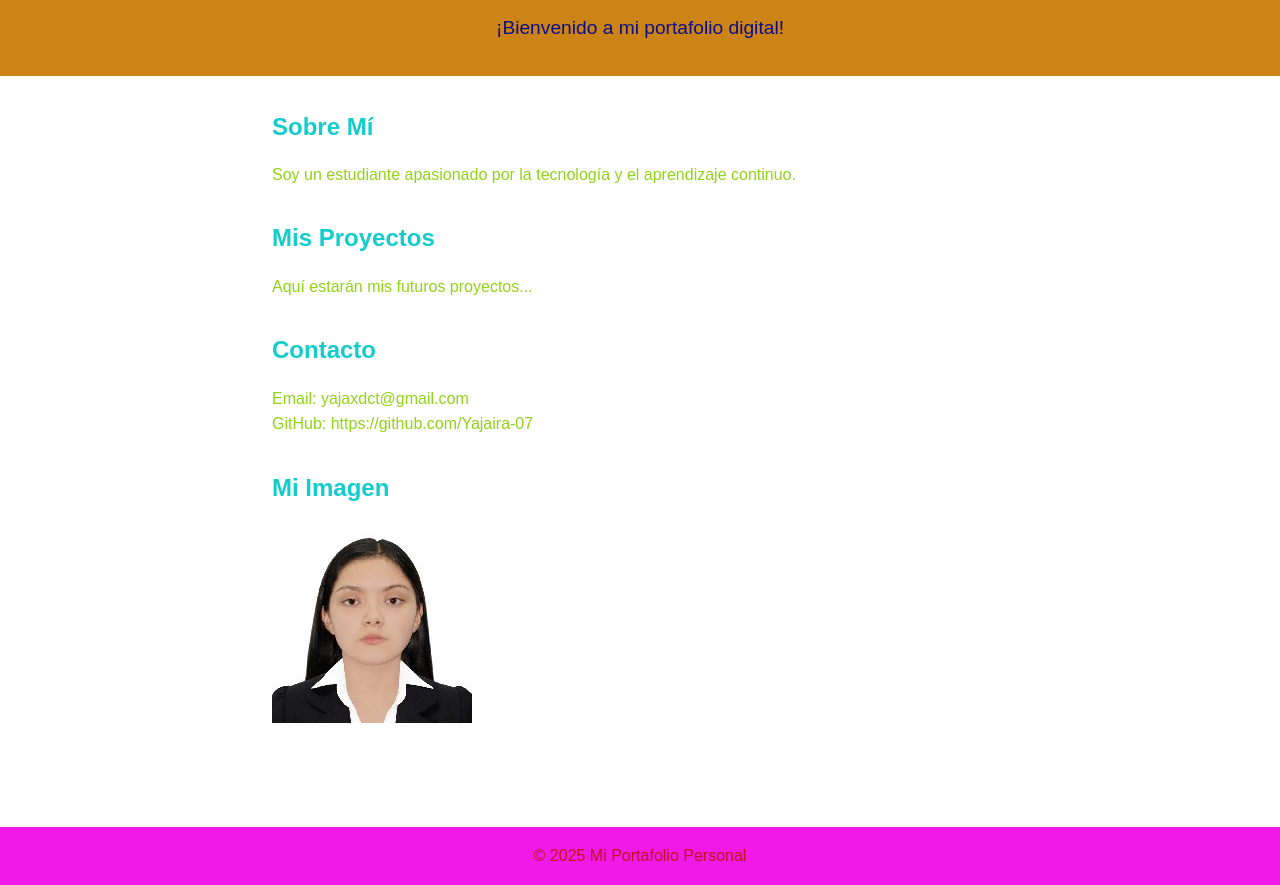
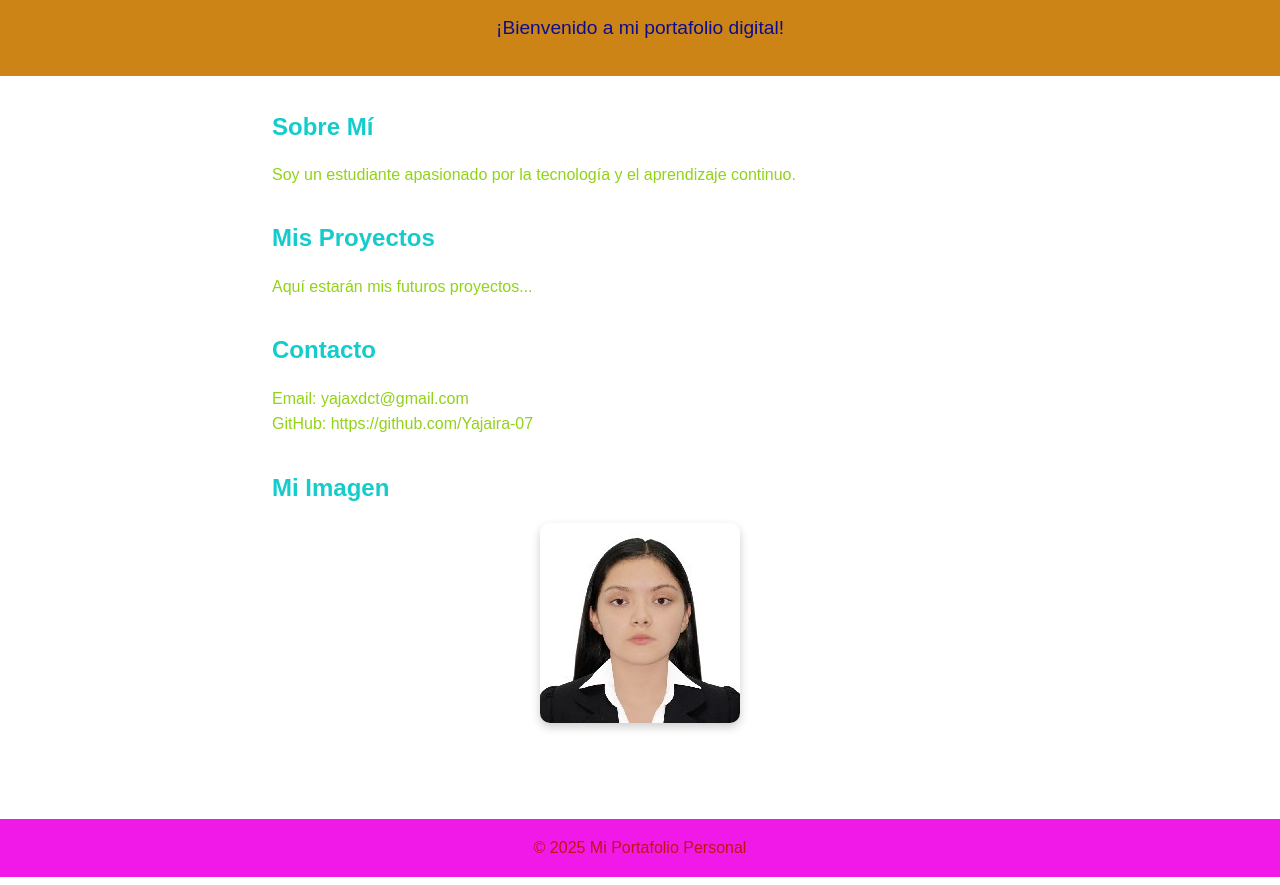
Before and after one commit to Yajaira-07/trabajo, a plain HTML site: page index.html in a window 1280 px wide. Shown: the part 112-997 px from the top of the page. Drawn offline with Linux system fonts and the light colour scheme; files whose address does not match are found by name.

Commit message:
Agregando linea de comando de imgan en css

```diff
--- a/styles.css
+++ b/styles.css
@@ -40,3 +40,11 @@ footer {
     padding: 1rem;
     margin-top: 2rem;
 }
+img {
+    max-width: 100%;
+    height: auto;
+    display: block;
+    margin: 1rem auto;
+    border-radius: 10px;
+    box-shadow: 0px 4px 10px rgba(0, 0, 0, 0.2);
+}
```
